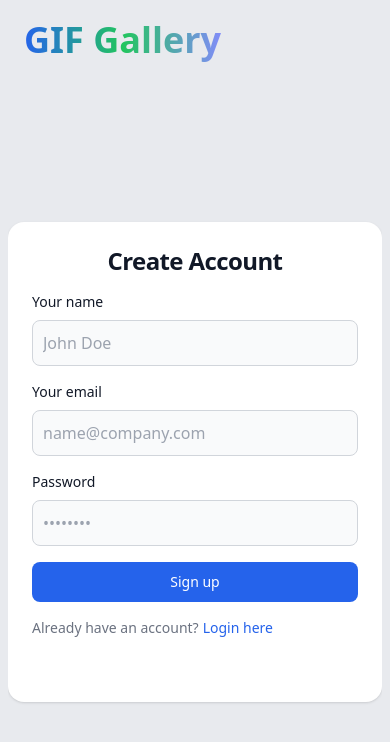
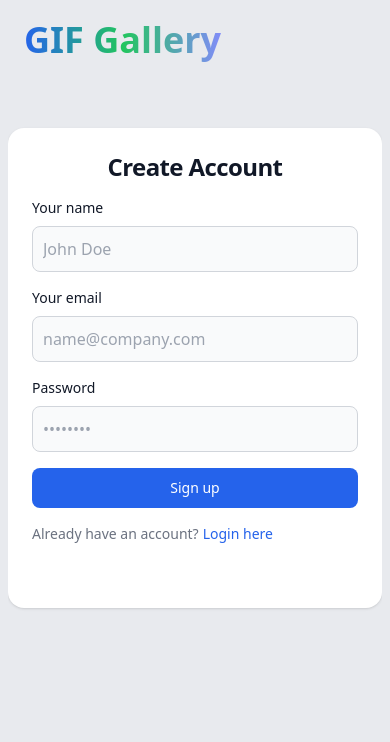
Before and after one commit to jaiminmalaviya/GIF-gallery-app, a Next.js app: page /auth/register in a window 390 px wide. Shown: the top 742 px of the page. Built offline with nearby package versions, Linux system fonts and the light colour scheme; no server answers.

Commit message:
margin changes

```diff
--- a/app/auth/login/page.jsx
+++ b/app/auth/login/page.jsx
@@ -34,7 +34,7 @@ const Login = () => {
    }
 
    return (
-      <div className="w-full m-auto bg-white rounded-2xl shadow mt-16 md:mt-6 sm:max-w-md pb-10 md:pb-5">
+      <div className="w-full m-auto bg-white rounded-2xl shadow mt-20 md:mt-6 sm:max-w-md pb-10 md:pb-5">
          <div className="p-6 space-y-6 md:space-y-6 sm:p-8">
             <h1 className="text-2xl text-center font-bold leading-tight tracking-tight text-gray-900 md:text-3xl ">
                Login
--- a/app/auth/register/page.jsx
+++ b/app/auth/register/page.jsx
@@ -35,7 +35,7 @@ const Register = () => {
    }
 
    return (
-      <div className="w-full m-auto bg-white rounded-2xl shadow md:mt-0 sm:max-w-md pb-10 md:pb-4">
+      <div className="w-full m-auto bg-white rounded-2xl mt-12 shadow md:mt-0 sm:max-w-md pb-10 md:pb-4">
          <div className="p-6 space-y-4 md:space-y-6 sm:p-8">
             <h1 className="text-2xl text-center font-bold leading-tight tracking-tight text-gray-900 md:text-3xl ">
                Create Account
```
